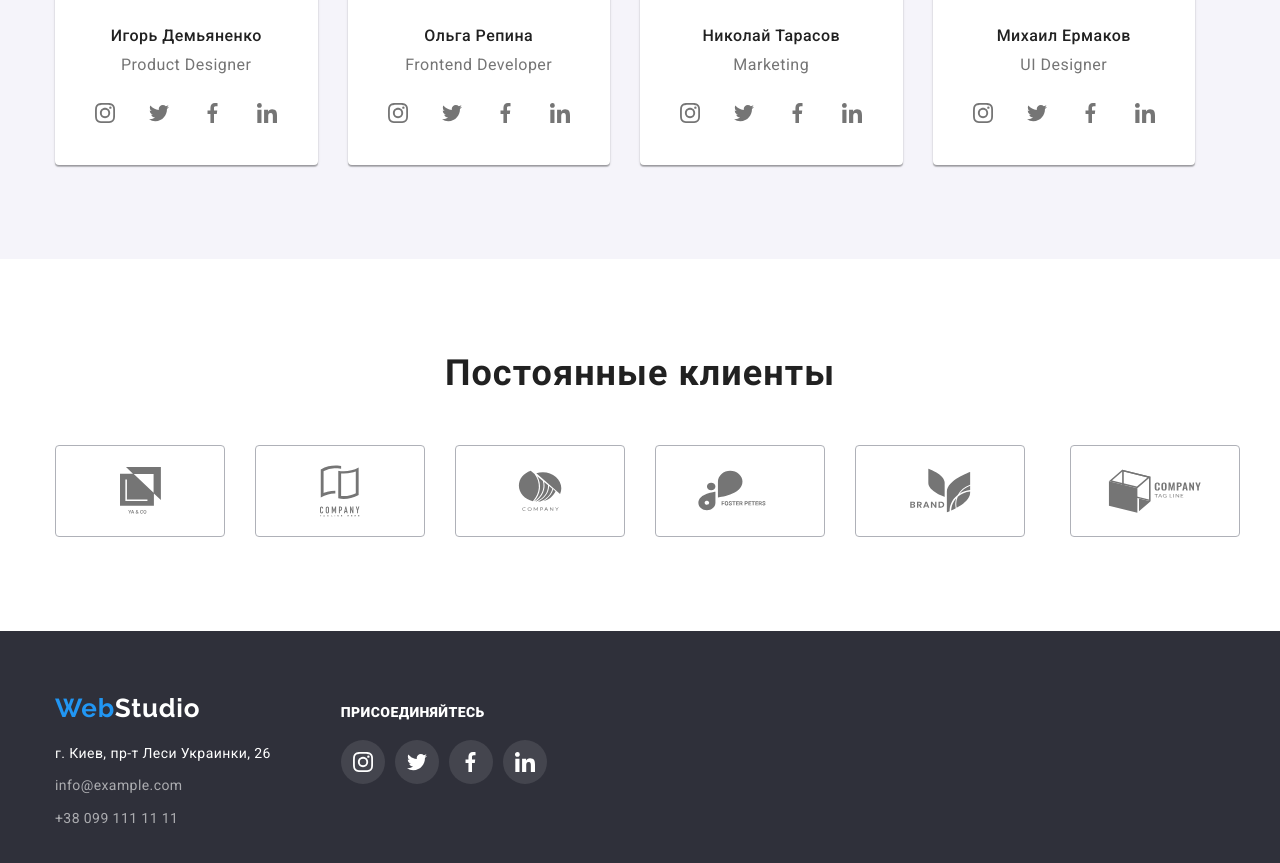
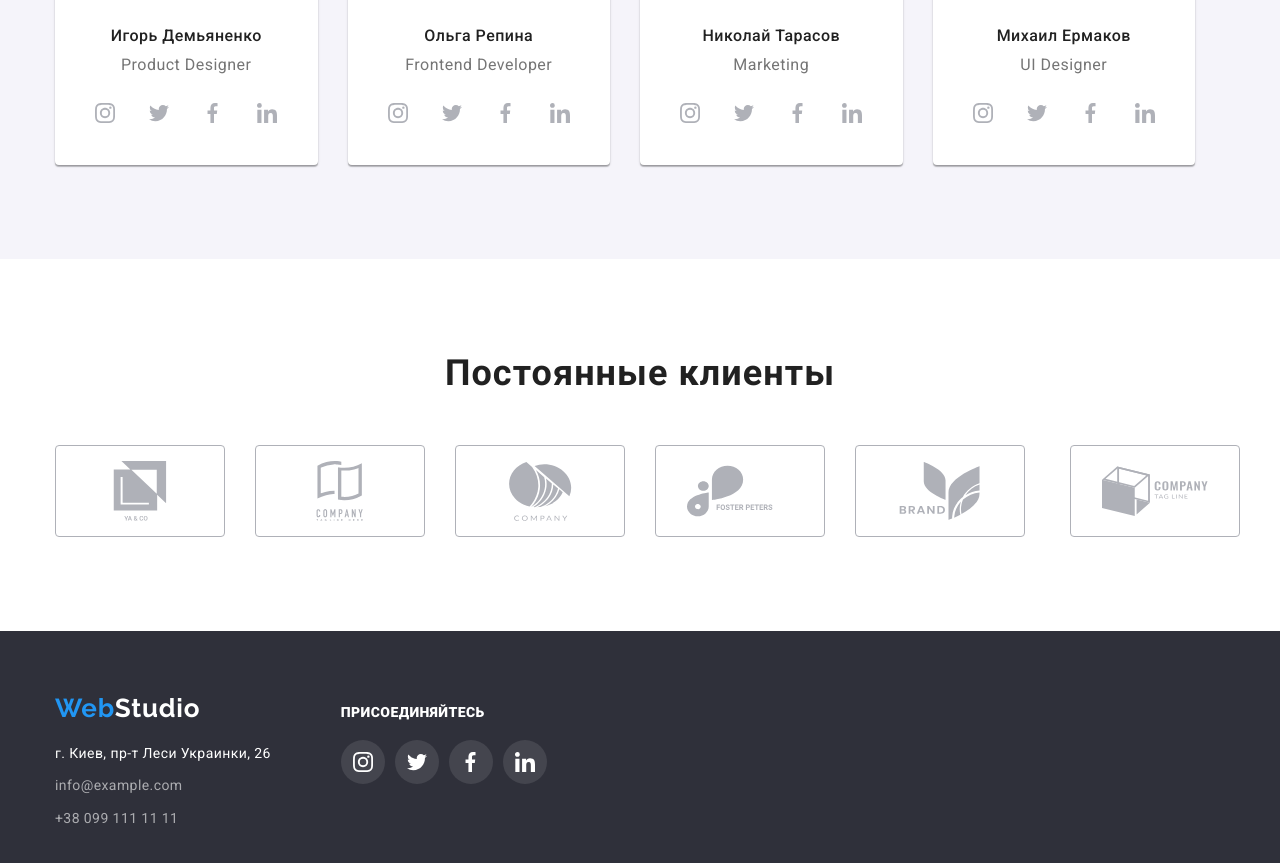
Before and after one commit to SlavaGera/goit-markup-hw-04, a plain HTML site: page index.html in a window 1280 px wide. Shown: the part 2038-2901 px from the top of the page. Drawn offline with nearby package versions, Linux system fonts and the light colour scheme.

Commit message:
homework-4-final

```diff
--- a/css/styles.css
+++ b/css/styles.css
@@ -3,6 +3,7 @@
     --secondary-color: #2F303A;
     --dark-color: #212121;
     --grey-color: #757575;
+    --grey-txt-color: #AFB1B8;
     --light-color: #F5F4FA;
     --white-color: #ffffff;
     --blue-color: #188CE8;
@@ -355,14 +356,17 @@ body {
     justify-content: center;
     width: 44px;
     height: 44px;
-    fill: var(--grey-color);
-    background-color: var(--white-color);
+    color: var(--grey-txt-color);
     border-radius: 50%;
+}
+
+.social-media-icon {
+    fill: currentColor;
 }
 
 .social-media-link:hover,
 .social-media-link:focus {
-    fill: var(--white-color);
+    color: var(--white-color);
     background-color: var(--primary-color);
 }
 
@@ -384,16 +388,19 @@ body {
     display: flex;
     align-items: center;
     justify-content: center;
-    fill: var(--grey-color);
-    border: 1px solid #AFB1B8;
+    color: var(--grey-txt-color);
+    border: 1px solid var(--grey-txt-color);
     border-radius: 4px;
 }
 
+.clients-icon {
+    fill: currentColor;
+}
 
 .clients-link:focus,
 .clients-link:hover {
     border-color: var(--primary-color);
-    fill: var(--primary-color);
+    color: var(--primary-color);
 }
 
 /* Footer section */
@@ -545,9 +552,12 @@ body {
     margin: calc(30px / 2);
 }
 
+.example-link {
+    display: block;
+}
+
 .example-link:hover,
 .example-link:focus {
-    display: block;
     box-shadow: 0px 1px 1px rgba(0, 0, 0, 0.12), 0px 4px 4px rgba(0, 0, 0, 0.06), 1px 4px 6px rgba(0, 0, 0, 0.16);
 }
 
--- a/index.html
+++ b/index.html
@@ -146,25 +146,25 @@
               <p class="team-txt">Product Designer</p>
               <ul class="social-media list">
                 <li class="social-media-item item">
-                  <a class="social-media-link" href="" target="_blank" rel="noopener nofollow noreferrer"><svg
+                  <a class="social-media-link link" href="" target="_blank" rel="noopener nofollow noreferrer"><svg
                       class="social-media-icon" width="20" height="20">
                       <use href="./images/symbol-defs.svg#icon-instagram"></use>
                     </svg></a>
                 </li>
                 <li class="social-media-item item">
-                  <a class="social-media-link" href="" target="_blank" rel="noopener nofollow noreferrer"><svg
+                  <a class="social-media-link link" href="" target="_blank" rel="noopener nofollow noreferrer"><svg
                       class="social-media-icon" width="20" height="20">
                       <use href="./images/symbol-defs.svg#icon-twitter"></use>
                     </svg></a>
                 </li>
                 <li class="social-media-item item">
-                  <a class="social-media-link" href="" target="_blank" rel="noopener nofollow noreferrer"><svg
+                  <a class="social-media-link link" href="" target="_blank" rel="noopener nofollow noreferrer"><svg
                       class="social-media-icon" width="20" height="20">
                       <use href="./images/symbol-defs.svg#icon-facebook"></use>
                     </svg></a>
                 </li>
                 <li class="social-media-item item">
-                  <a class="social-media-link" href="" target="_blank" rel="noopener nofollow noreferrer"><svg
+                  <a class="social-media-link link" href="" target="_blank" rel="noopener nofollow noreferrer"><svg
                       class="social-media-icon" width="20" height="20">
                       <use href="./images/symbol-defs.svg#icon-linkedin"></use>
                     </svg></a>
@@ -179,25 +179,25 @@
               <p class="team-txt">Frontend Developer</p>
               <ul class="social-media list">
                 <li class="social-media-item item">
-                  <a class="social-media-link" href="" target="_blank" rel="noopener nofollow noreferrer"><svg
+                  <a class="social-media-link link" href="" target="_blank" rel="noopener nofollow noreferrer"><svg
                       class="social-media-icon" width="20" height="20">
                       <use href="./images/symbol-defs.svg#icon-instagram"></use>
                     </svg></a>
                 </li>
                 <li class="social-media-item item">
-                  <a class="social-media-link" href="" target="_blank" rel="noopener nofollow noreferrer"><svg
+                  <a class="social-media-link link" href="" target="_blank" rel="noopener nofollow noreferrer"><svg
                       class="social-media-icon" width="20" height="20">
                       <use href="./images/symbol-defs.svg#icon-twitter"></use>
                     </svg></a>
                 </li>
                 <li class="social-media-item item">
-                  <a class="social-media-link" href="" target="_blank" rel="noopener nofollow noreferrer"><svg
+                  <a class="social-media-link link" href="" target="_blank" rel="noopener nofollow noreferrer"><svg
                       class="social-media-icon" width="20" height="20">
                       <use href="./images/symbol-defs.svg#icon-facebook"></use>
                     </svg></a>
                 </li>
                 <li class="social-media-item item">
-                  <a class="social-media-link" href="" target="_blank" rel="noopener nofollow noreferrer"><svg
+                  <a class="social-media-link link" href="" target="_blank" rel="noopener nofollow noreferrer"><svg
                       class="social-media-icon" width="20" height="20">
                       <use href="./images/symbol-defs.svg#icon-linkedin"></use>
                     </svg></a>
@@ -212,25 +212,25 @@
               <p class="team-txt">Marketing</p>
               <ul class="social-media list">
                 <li class="social-media-item item">
-                  <a class="social-media-link" href="" target="_blank" rel="noopener nofollow noreferrer"><svg
+                  <a class="social-media-link link" href="" target="_blank" rel="noopener nofollow noreferrer"><svg
                       class="social-media-icon" width="20" height="20">
                       <use href="./images/symbol-defs.svg#icon-instagram"></use>
                     </svg></a>
                 </li>
                 <li class="social-media-item item">
-                  <a class="social-media-link" href="" target="_blank" rel="noopener nofollow noreferrer"><svg
+                  <a class="social-media-link link" href="" target="_blank" rel="noopener nofollow noreferrer"><svg
                       class="social-media-icon" width="20" height="20">
                       <use href="./images/symbol-defs.svg#icon-twitter"></use>
                     </svg></a>
                 </li>
                 <li class="social-media-item item">
-                  <a class="social-media-link" href="" target="_blank" rel="noopener nofollow noreferrer"><svg
+                  <a class="social-media-link link" href="" target="_blank" rel="noopener nofollow noreferrer"><svg
                       class="social-media-icon" width="20" height="20">
                       <use href="./images/symbol-defs.svg#icon-facebook"></use>
                     </svg></a>
                 </li>
                 <li class="social-media-item item">
-                  <a class="social-media-link" href="" target="_blank" rel="noopener nofollow noreferrer"><svg
+                  <a class="social-media-link link" href="" target="_blank" rel="noopener nofollow noreferrer"><svg
                       class="social-media-icon" width="20" height="20">
                       <use href="./images/symbol-defs.svg#icon-linkedin"></use>
                     </svg></a>
@@ -245,25 +245,25 @@
               <p class="team-txt">UI Designer</p>
               <ul class="social-media list">
                 <li class="social-media-item item">
-                  <a class="social-media-link" href="" target="_blank" rel="noopener nofollow noreferrer"><svg
+                  <a class="social-media-link link" href="" target="_blank" rel="noopener nofollow noreferrer"><svg
                       class="social-media-icon" width="20" height="20">
                       <use href="./images/symbol-defs.svg#icon-instagram"></use>
                     </svg></a>
                 </li>
                 <li class="social-media-item item">
-                  <a class="social-media-link" href="" target="_blank" rel="noopener nofollow noreferrer"><svg
+                  <a class="social-media-link link" href="" target="_blank" rel="noopener nofollow noreferrer"><svg
                       class="social-media-icon" width="20" height="20">
                       <use href="./images/symbol-defs.svg#icon-twitter"></use>
                     </svg></a>
                 </li>
                 <li class="social-media-item item">
-                  <a class="social-media-link" href="" target="_blank" rel="noopener nofollow noreferrer"><svg
+                  <a class="social-media-link link" href="" target="_blank" rel="noopener nofollow noreferrer"><svg
                       class="social-media-icon" width="20" height="20">
                       <use href="./images/symbol-defs.svg#icon-facebook"></use>
                     </svg></a>
                 </li>
                 <li class="social-media-item item">
-                  <a class="social-media-link" href="" target="_blank" rel="noopener nofollow noreferrer"><svg
+                  <a class="social-media-link link" href="" target="_blank" rel="noopener nofollow noreferrer"><svg
                       class="social-media-icon" width="20" height="20">
                       <use href="./images/symbol-defs.svg#icon-linkedin"></use>
                     </svg></a>
@@ -281,37 +281,37 @@
         <ul class="clients-list list">
           <li class="clients-list-item">
             <a class="clients-link link" href="" target="_blank" rel="noopener nofollow noreferrer"><svg
-                class="clients-icon" width="41" height="47">
+                class="clients-icon" width="106" height="60">
                 <use href="./images/symbol-defs.svg#icon-logo"></use>
               </svg></a>
           </li>
           <li class="clients-list-item">
             <a class="clients-link link" href="" target="_blank" rel="noopener nofollow noreferrer"><svg
-                class="clients-icon" width="40" height="52">
+                class="clients-icon" width="106" height="60">
                 <use href="./images/symbol-defs.svg#icon-logo-1"></use>
               </svg></a>
           </li>
           <li class="clients-list-item">
             <a class="clients-link link" href="" target="_blank" rel="noopener nofollow noreferrer"><svg
-                class="clients-icon" width="44" height="41">
+                class="clients-icon" width="106" height="60">
                 <use href="./images/symbol-defs.svg#icon-logo-2"></use>
               </svg></a>
           </li>
           <li class="clients-list-item">
             <a class="clients-link link" href="" target="_blank" rel="noopener nofollow noreferrer"><svg
-                class="clients-icon" width="84" height="41">
+                class="clients-icon" width="106" height="60">
                 <use href="./images/symbol-defs.svg#icon-logo-3"></use>
               </svg></a>
           </li>
           <li class="clients-list-item">
             <a class="clients-link link" href="" target="_blank" rel="noopener nofollow noreferrer"><svg
-                class="clients-icon" width="63" height="45">
+                class="clients-icon" width="106" height="60">
                 <use href="./images/symbol-defs.svg#icon-logo-4"></use>
               </svg></a>
           </li>
           <li class="clients-list-item container">
             <a class="clients-link link" href="" target="_blank" rel="noopener nofollow noreferrer"><svg
-                class="clients-icon" width="94" height="44">
+                class="clients-icon" width="106" height="60">
                 <use href="./images/symbol-defs.svg#icon-logo-5"></use>
               </svg></a>
           </li>
```
Also changed, not shown: portfolio.html (+8 -8 lines).
